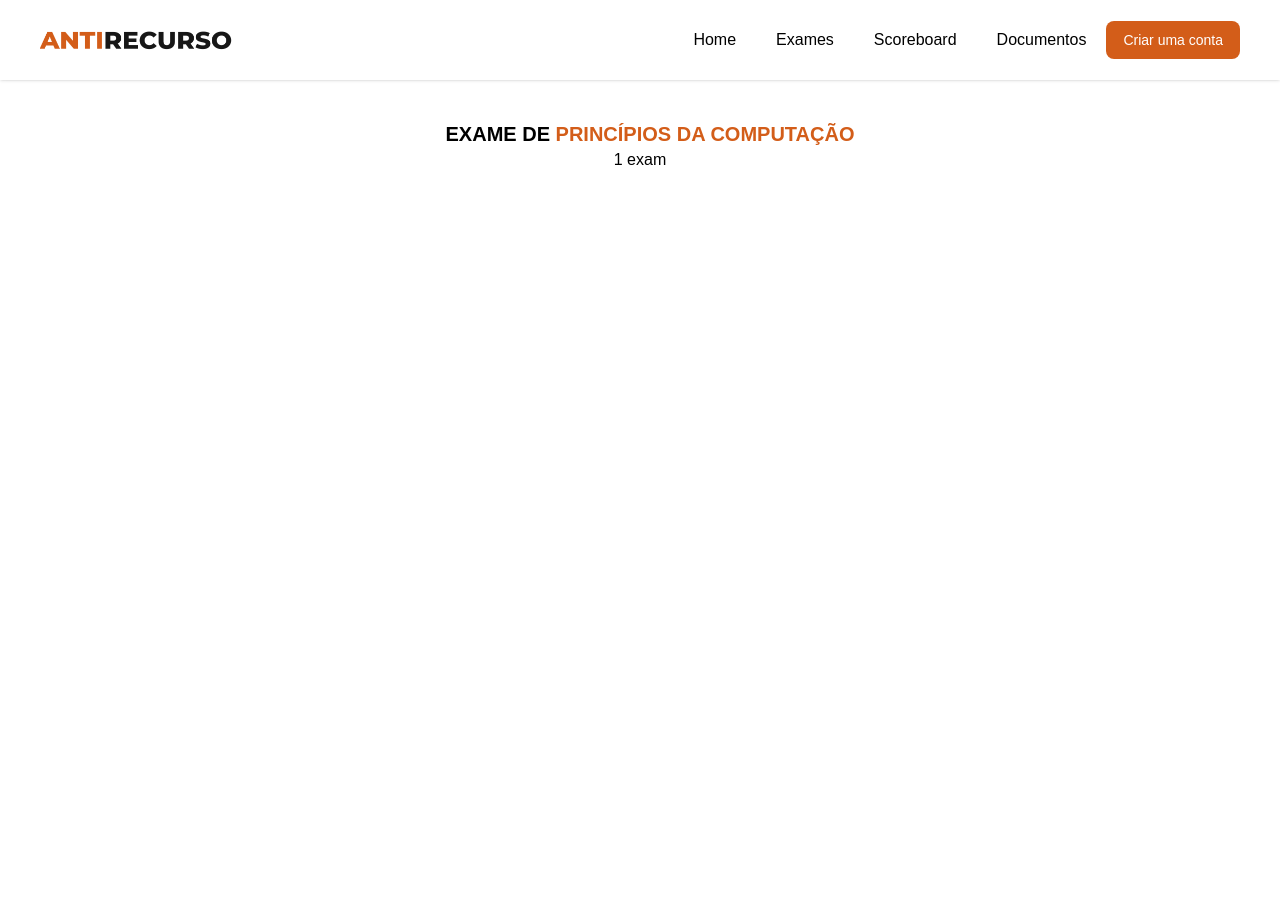
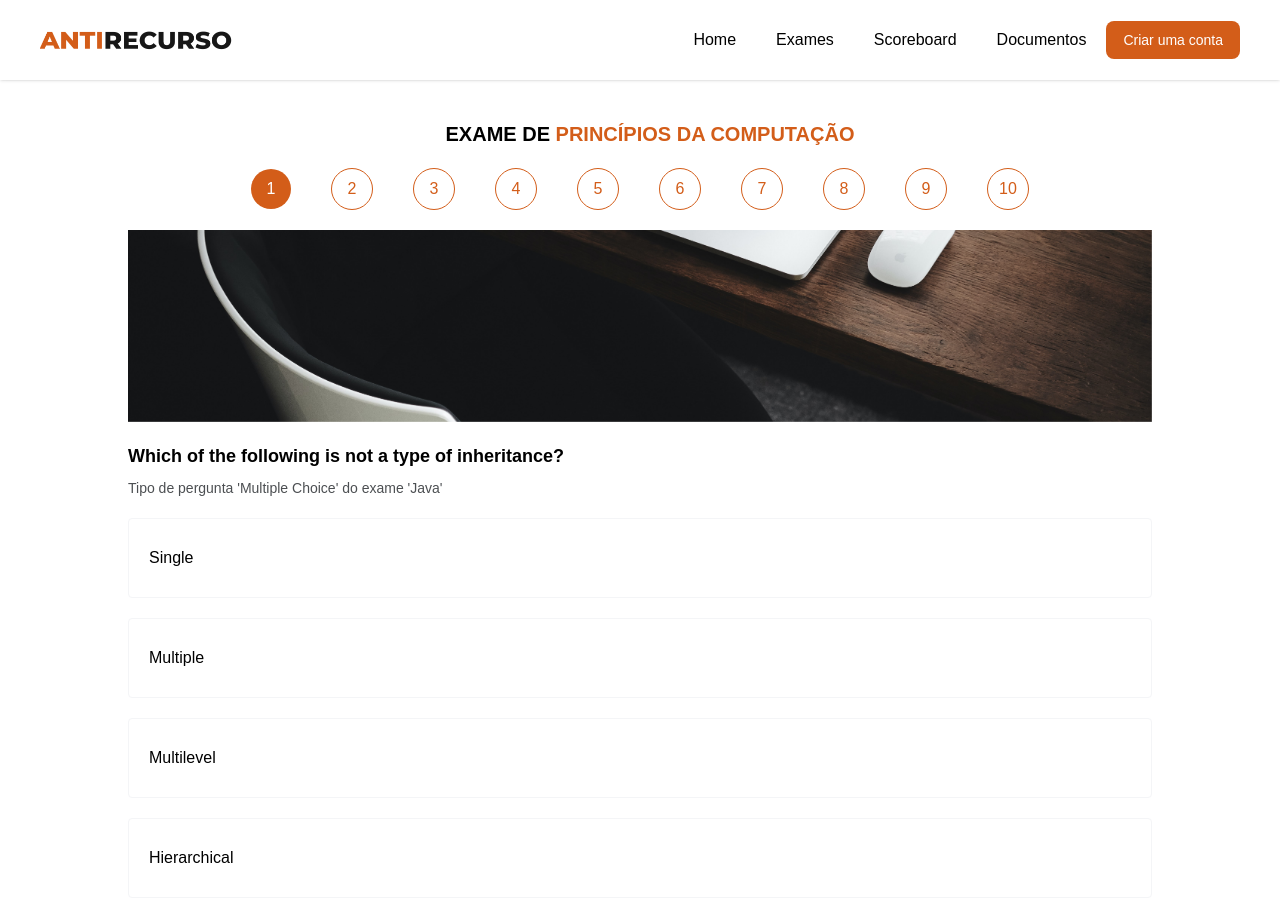
Before and after one commit to Nucleo-Estudantes-Informatica-ISEP/antirecurso, a Next.js app: page /exams/1/answer in a window 1280 px wide. Shown: the top 902 px of the page. Before the commit the page ends 880 px from the top, so only its background shows below. Built offline with nearby package versions, Linux system fonts and the light colour scheme.

Commit message:
migration: migrated exam answer

```diff
--- a/src/app/(guest)/exams/[slug]/answer/page.tsx
+++ b/src/app/(guest)/exams/[slug]/answer/page.tsx
@@ -1,3 +1,12 @@
+'use client';
+
+import Image from 'next/image';
+
+import PrimaryButton from '@/components/PrimaryButton';
+import { Check } from '@/styles/Icons';
+import { useState } from 'react';
+import { Question, mockQuestions } from 'src/mock/mockQuestions';
+
 interface ExamPageProps {
   params: {
     slug: string;
@@ -5,9 +14,82 @@ interface ExamPageProps {
 }
 
 const Exam: React.FC<ExamPageProps> = ({ params }) => {
+  const [currentQuestion, setCurrentQuestion] = useState(0);
+  const [selectedAnswer, setSelectedAnswer] = useState(0);
+  const N_QUESTIONS = 10;
+
+  const question: Question = mockQuestions[0]; // TODO
+
+  function changeQuestion(i: number) {
+    setCurrentQuestion(i);
+  }
+
+  function handleSubmit() {
+    // TODO
+    console.log('submit');
+  }
+
+  function selectAnswer(order: number) {
+    setSelectedAnswer(order);
+  }
+
+  function wasAnswered(i: number) {
+    // TODO
+    return false;
+  }
+
   return (
     <div>
-      <span>{params.slug} exam</span>
+      <div className="w-screen flex items-center md:justify-center space-x-10 overflow-x-scroll md:overflow-auto mt-5 px-5">
+        {Array.from(Array(N_QUESTIONS).keys()).map((i) => (
+          <div
+            onClick={() => changeQuestion(i)}
+            className={`h-10 w-10 p-5 flex items-center justify-center ${
+              currentQuestion === i ? 'bg-primary text-white' : 'border border-primary text-primary'
+            } ${
+              wasAnswered(i) && 'bg-primary bg-opacity-70 text-white'
+            } rounded-full hover:cursor-pointer`}>
+            <p>{i + 1}</p>
+          </div>
+        ))}
+      </div>
+      <section className="mt-5 px-5 md:px-32">
+        <div className="relative w-full h-48">
+          <Image
+            fill
+            alt="Subject"
+            className="object-cover h-full w-full"
+            src="/images/prcmp.jpg"
+          />
+        </div>
+
+        <section className="mb-10">
+          <p className="text-lg font-bold mt-5">{question.question}</p>
+          <p className="text-sm text-gray-600 mt-2">
+            Tipo de pergunta '{question.question_type.name}' do exame '{question.exam}'
+          </p>
+          <div className="mt-5 space-y-5">
+            {question.options.map((option) => (
+              <div
+                onClick={() => selectAnswer(option.order)}
+                className={`w-full flex items-center px-5 py-3 border border-gray-100 h-20 rounded hover:cursor-pointer hover:bg-primary hover:text-white transition ease-in-out ${
+                  selectedAnswer === option.order && 'bg-primary text-white'
+                }`}>
+                <p>{option.name}</p>
+                {selectedAnswer === option.order && <Check className="ml-5" />}
+              </div>
+            ))}
+          </div>
+        </section>
+
+        {currentQuestion === N_QUESTIONS - 1 && (
+          <div className="w-full flex justify-end">
+            <form onSubmit={handleSubmit}>
+              <PrimaryButton>Terminar</PrimaryButton>
+            </form>
+          </div>
+        )}
+      </section>
     </div>
   );
 };
--- /dev/null
+++ b/src/mock/mockQuestions.ts
@@ -0,0 +1,66 @@
+export interface Question {
+  question: string;
+  exam: string;
+  question_type: {
+    name: string;
+  };
+  options: {
+    order: number;
+    name: string;
+  }[];
+}
+
+export const mockQuestions: Question[] = [
+  {
+    question: 'Which of the following is not a type of inheritance?',
+    exam: 'Java',
+    question_type: {
+      name: 'Multiple Choice'
+    },
+    options: [
+      {
+        order: 1,
+        name: 'Single'
+      },
+      {
+        order: 2,
+        name: 'Multiple'
+      },
+      {
+        order: 3,
+        name: 'Multilevel'
+      },
+      {
+        order: 4,
+        name: 'Hierarchical'
+      }
+    ]
+  },
+  {
+    question: 'Which of the following is not a type of inheritance?',
+    exam: 'Java',
+    question_type: {
+      name: 'Multiple Choice'
+    },
+    options: [
+      {
+        order: 1,
+        name: 'Single'
+      },
+      {
+        order: 2,
+
+        name: 'Multiple'
+      },
+      {
+        order: 3,
+        name: 'Multilevel'
+      },
+      {
+        order: 4,
+
+        name: 'Hierarchical'
+      }
+    ]
+  }
+];
--- a/src/styles/Icons.ts
+++ b/src/styles/Icons.ts
@@ -1,3 +1,3 @@
-import { FiMenu as Menu } from 'react-icons/fi';
+import { FiCheck as Check, FiMenu as Menu } from 'react-icons/fi';
 
-export { Menu };
+export { Menu, Check };
```
